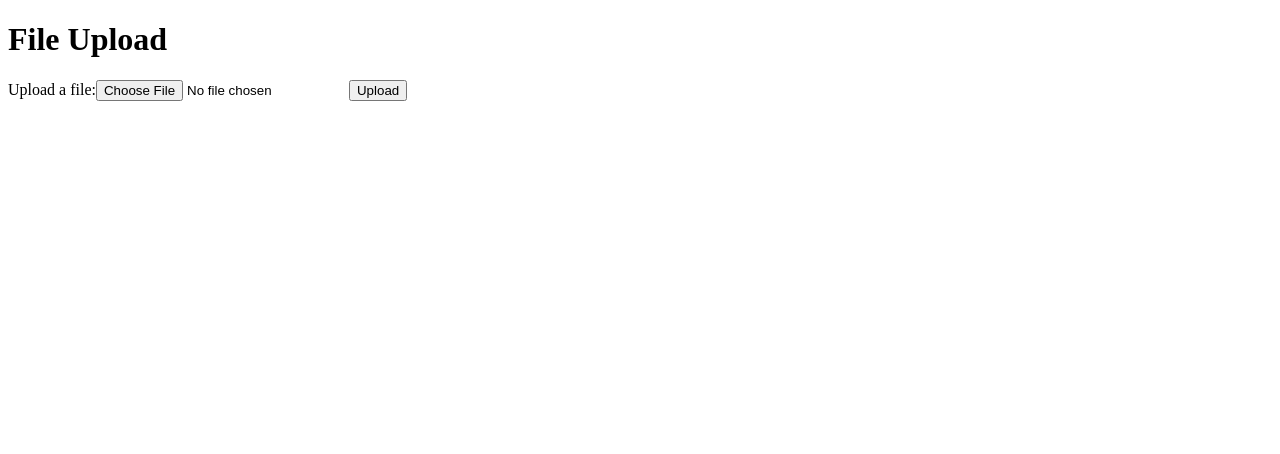
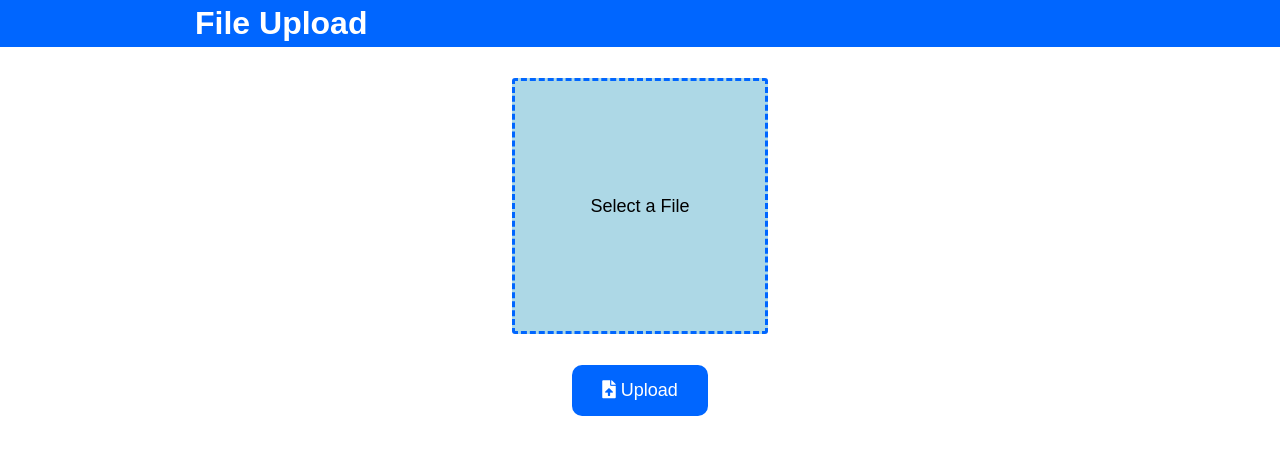
Before and after one commit to jasonconnor/File-Upload, a React app in the folder client/: page / in a window 1280 px wide. Built offline with nearby package versions, Linux system fonts and the light colour scheme.

Commit message:
Added Style

```diff
--- a/client/package.json
+++ b/client/package.json
@@ -6,6 +6,7 @@
     "@testing-library/jest-dom": "^4.2.4",
     "@testing-library/react": "^9.3.2",
     "@testing-library/user-event": "^7.1.2",
+    "node-sass": "^4.14.1",
     "react": "^16.13.1",
     "react-dom": "^16.13.1",
     "react-scripts": "3.4.3"
--- a/client/public/index.html
+++ b/client/public/index.html
@@ -7,6 +7,12 @@
       name="description"
       content="Web site created using create-react-app"
     />
+    <link
+      rel="stylesheet"
+      href="https://use.fontawesome.com/releases/v5.14.0/css/all.css"
+      integrity="sha384-HzLeBuhoNPvSl5KYnjx0BT+WB0QEEqLprO+NBkkk5gbc67FTaL7XIGa2w1L0Xbgc"
+      crossorigin="anonymous"
+    />
     <title>File Upload</title>
   </head>
   <body>
--- a/client/src/components/App.js
+++ b/client/src/components/App.js
@@ -1,13 +1,24 @@
-import React from 'react'
+import React, {Fragment} from 'react'
+
+import './app.sass'
 
 import Upload from './Upload'
 
+
 const App = () => {
   return (
-    <div>
-      <h1>File Upload</h1>
-      <Upload />
-    </div>
+    <Fragment>
+    <header>
+      <div className='wrapper'>
+        <h1>File Upload</h1>
+      </div>
+    </header>
+    <main>
+      <div className='wrapper'>
+        <Upload />
+      </div>
+    </main>
+    </Fragment>
   )
 }
 
--- a/client/src/components/Upload/index.js
+++ b/client/src/components/Upload/index.js
@@ -1,4 +1,6 @@
 import React, {useState} from 'react'
+
+import './upload.sass'
 
 const Upload = () => {
   const [file, setFile] = useState('')
@@ -10,6 +12,7 @@ const Upload = () => {
 
   const onSubmit = async (event) => {
     event.preventDefault()
+    setFile('')
     let formData = new FormData()
 
     formData.append('file', file)
@@ -32,12 +35,22 @@ const Upload = () => {
   return (
     <form onSubmit={onSubmit}>
 
-      <span>{message}</span>
+      { message
+        ? <span className='message'>{message}</span>
+        : null
+      }
 
-      <label>Upload a file:</label>
-      <input type='file' onChange={onChange} />
+      <label for='file'>
+        { file
+          ? file.name
+          : 'Select a File'
+        }
+      </label>
+      <input id='file' type='file' onChange={onChange} />
 
-      <input type='submit' value='Upload' />
+      <button type='submit'>
+        <i class="fas fa-file-upload"></i> Upload
+      </button>
     </form>
   )
 }
--- /dev/null
+++ b/client/src/components/Upload/upload.sass
@@ -0,0 +1,33 @@
+form
+  align-items: center
+  display: flex
+  height: 400px
+  flex-direction: column
+  justify-content: space-evenly
+  width: 400px
+  .message
+    background: lightyellow
+    border-left: 5px solid yellow
+    box-sizing: border-box
+    padding: 5px 10px
+    text-align: center
+    width: 100%
+  label[for=file]
+    align-items: center
+    background: lightblue
+    border: 3px dashed #06f
+    border-radius: 3px
+    display: flex
+    font-size: 18px
+    justify-content: center
+    height: 250px
+    width: 250px
+  input[type=file]
+    display: none
+  button[type=submit]
+    background: #06f
+    border: none
+    border-radius: 10px
+    color: #fff
+    font-size: 18px
+    padding: 15px 30px
--- /dev/null
+++ b/client/src/components/app.sass
@@ -0,0 +1,20 @@
+*
+  margin: 0
+  padding: 0
+
+body
+  font-family: Arial, sans-serif
+
+header
+  background: #06f
+  color: #fff
+  display: flex
+  justify-content: center
+  .wrapper
+    width: 900px
+    h1
+      padding: 5px
+
+main
+  display: flex
+  justify-content: center
--- a/src/controllers/post.js
+++ b/src/controllers/post.js
@@ -24,7 +24,7 @@ exports.create = async (req, res, next) => {
   })
 
   try {
-    //await post.save()
+    await post.save()
     res.status(200).send({post})
   } catch(error) {
     res.status(422).json({error})
```
Also changed, not shown: src/routes/post.js (+11 -2 lines), 1 other file.
